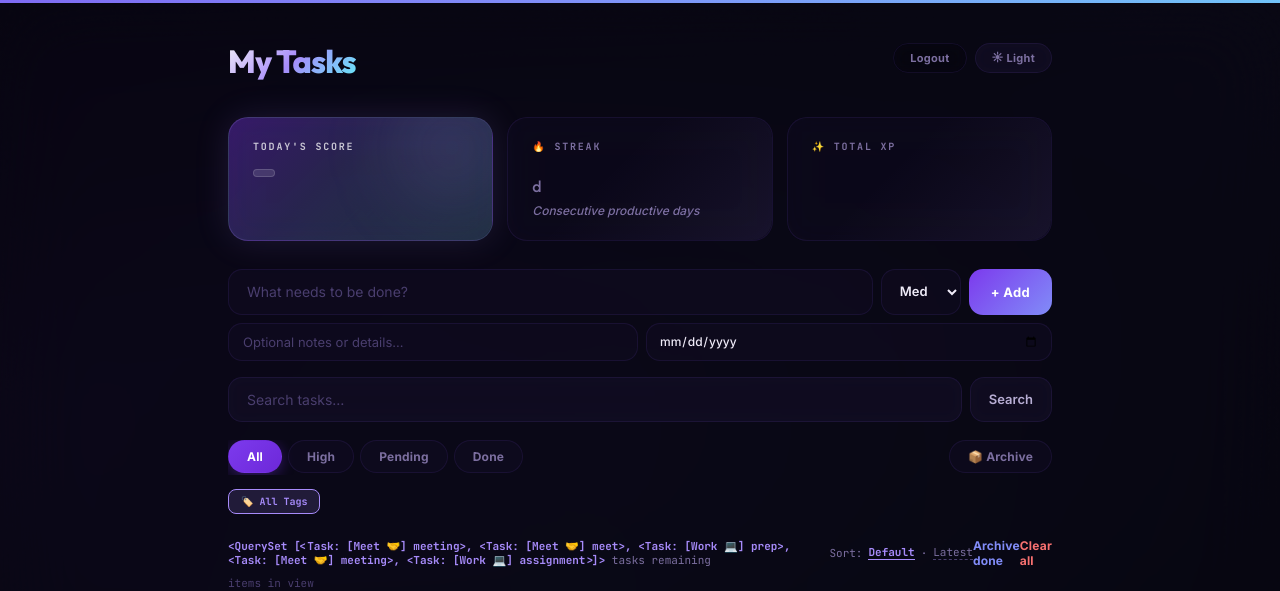
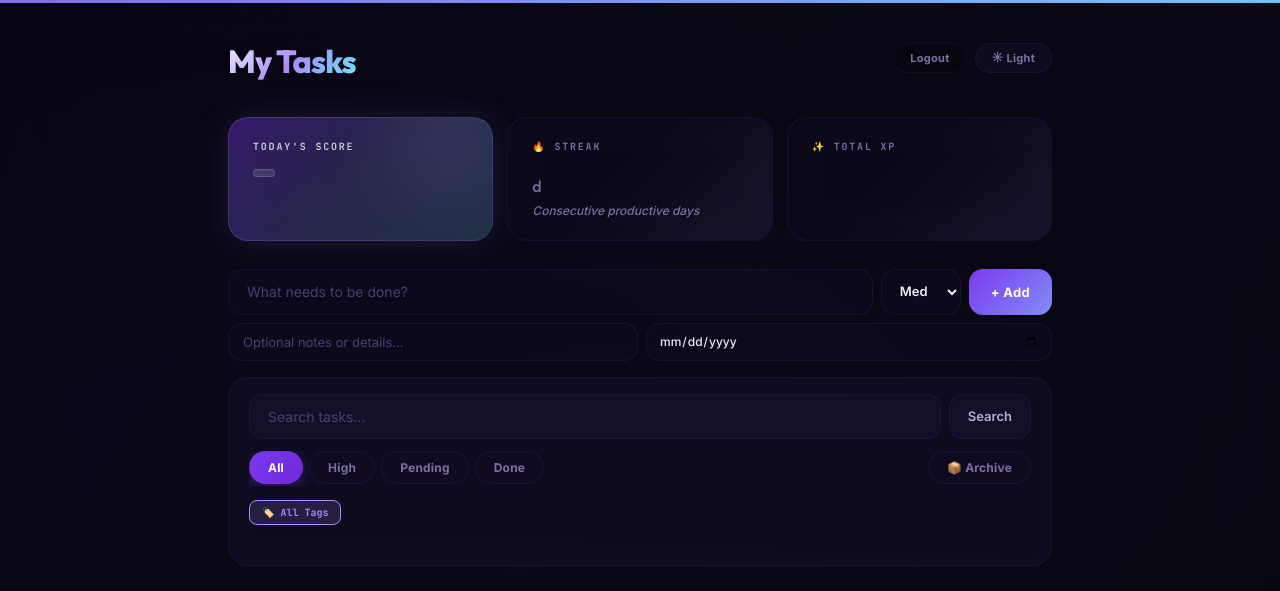
Before and after one commit to manyatagupta/productivity_tracker, a Django app: template tracker/templates/tracker/index.html in a window 1280 px wide. Shown: the top 591 px of the page. Run offline with Django 5.2, Linux system fonts and the light colour scheme; the template is opened without the code that fills it: values that come from a table or form of the project are taken from there, others are empty; data comes from the database, SQL or seed files in the repository; parts of the project's set-up code (start-up, migrations or seed data) failed here and were passed over.

Commit message:
Group Filters: Consolidate search and filters into a unified toolbar

```diff
--- a/tracker/templates/tracker/index.html
+++ b/tracker/templates/tracker/index.html
@@ -1204,8 +1204,10 @@
                 </div>
             </form>
 
-            <!-- Search -->
-            <form method="GET" class="input-row" style="margin-bottom: 18px;">
+            <!-- Premium Toolbar (Search, Filters, Sort) -->
+            <div class="toolbar-section" style="background: var(--surface2); border: 1px solid var(--border); border-radius: var(--radius-lg); padding: 16px 20px; margin-bottom: 24px; backdrop-filter: blur(12px);">
+                <!-- Search -->
+            <form method="GET" class="input-row" style="margin-bottom: 12px;">
                 <input type="text" name="search" placeholder="Search tasks…" value="{{ search_query }}" style="background: var(--surface2); border-color: var(--border);">
                 <button type="submit" class="btn-ghost">Search</button>
             </form>
@@ -1235,6 +1237,8 @@
                 </div>
             </div>
 
+            <!-- Meta Row -->
+            </div>
             <!-- Meta Row -->
             <div class="meta-row">
                 <div class="pending-tag">
```
